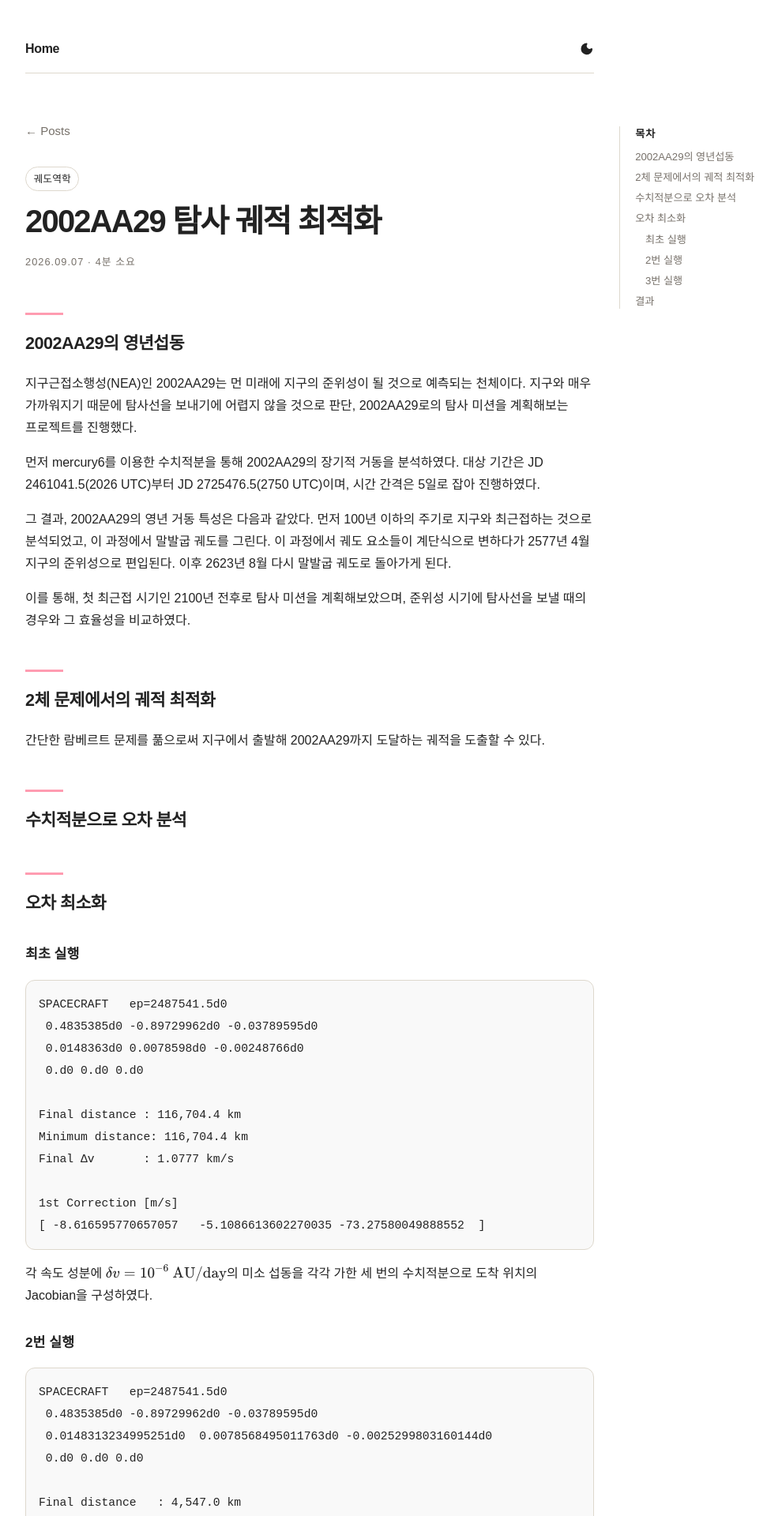
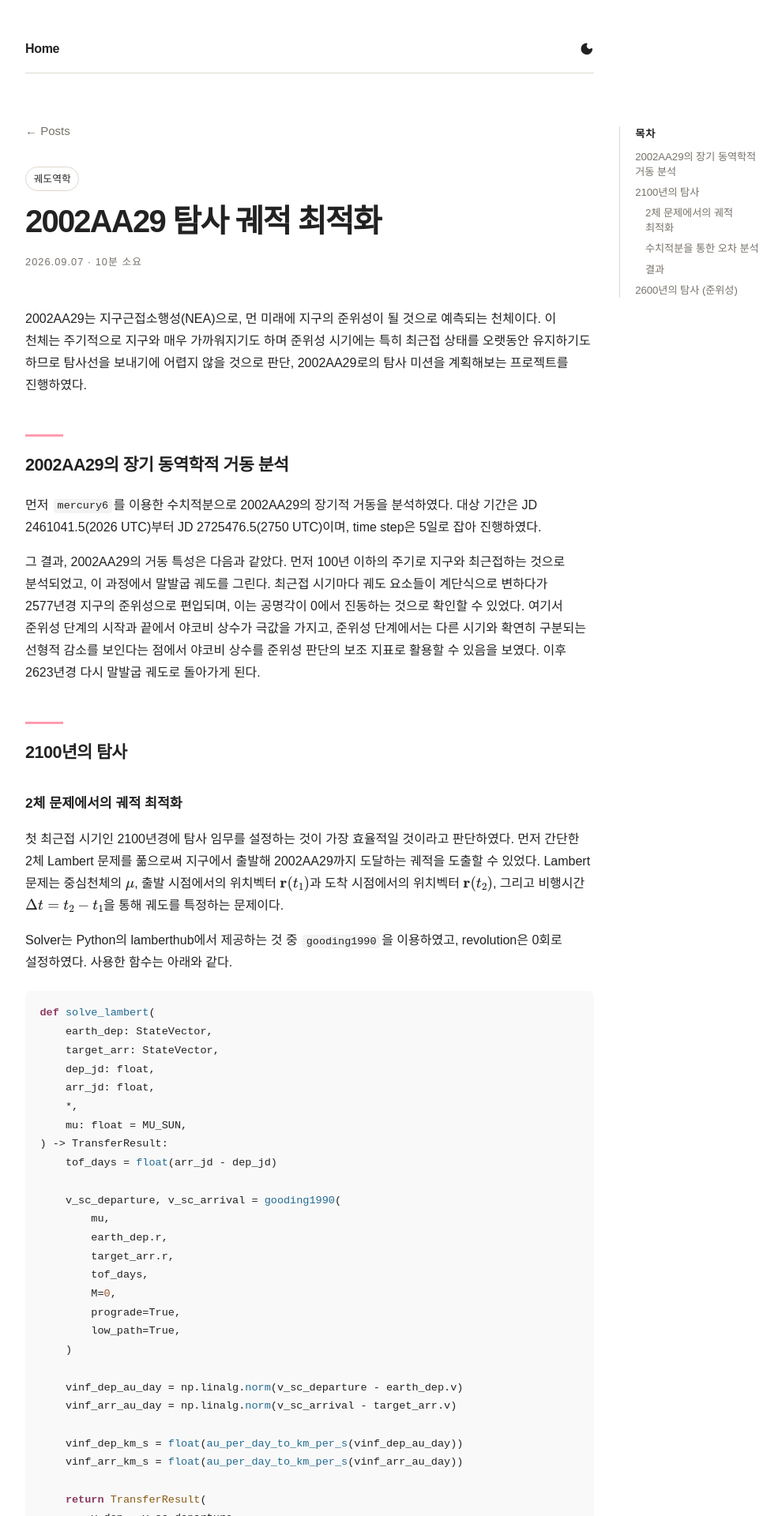
Before and after one commit to shami-momo/shami-momo.github.io, a Jekyll site: the page built from _posts/2026-09-07-2002AA29.md, in a window 1280 px wide. Shown: the top 1920 px of the page at 79% size, without its empty margins (248-1238 px from the left). Built offline with Jekyll 4.4.1, drawn with Linux system fonts in a browser that asks for light colours; some web fonts are replaced; comment, search, counter and statistics services are not loaded; some of the changed text lies outside the part shown.

Commit message:
aa29 update

````diff
--- a/_posts/2026-09-07-2002AA29.md
+++ b/_posts/2026-09-07-2002AA29.md
@@ -5,65 +5,107 @@ date: 2026-09-07
 tags: [궤도역학]
 ---
 
-## 2002AA29의 영년섭동
-지구근접소행성(NEA)인 2002AA29는 먼 미래에 지구의 준위성이 될 것으로 예측되는 천체이다. 지구와 매우 가까워지기 때문에 탐사선을 보내기에 어렵지 않을 것으로 판단, 2002AA29로의 탐사 미션을 계획해보는 프로젝트를 진행했다.
+2002AA29는 지구근접소행성(NEA)으로, 먼 미래에 지구의 준위성이 될 것으로 예측되는 천체이다. 이 천체는 주기적으로 지구와 매우 가까워지기도 하며 준위성 시기에는 특히 최근접 상태를 오랫동안 유지하기도 하므로 탐사선을 보내기에 어렵지 않을 것으로 판단, 2002AA29로의 탐사 미션을 계획해보는 프로젝트를 진행하였다.
 
-먼저 mercury6를 이용한 수치적분을 통해 2002AA29의 장기적 거동을 분석하였다. 대상 기간은 JD 2461041.5(2026 UTC)부터 JD 2725476.5(2750 UTC)이며, 시간 간격은 5일로 잡아 진행하였다.
+## 2002AA29의 장기 동역학적 거동 분석
+먼저 `mercury6`를 이용한 수치적분으로 2002AA29의 장기적 거동을 분석하였다. 대상 기간은 JD 2461041.5(2026 UTC)부터 JD 2725476.5(2750 UTC)이며, time step은 5일로 잡아 진행하였다.
 
-그 결과, 2002AA29의 영년 거동 특성은 다음과 같았다. 먼저 100년 이하의 주기로 지구와 최근접하는 것으로 분석되었고, 이 과정에서 말발굽 궤도를 그린다. 이 과정에서 궤도 요소들이 계단식으로 변하다가 2577년 4월 지구의 준위성으로 편입된다. 이후 2623년 8월 다시 말발굽 궤도로 돌아가게 된다.
+그 결과, 2002AA29의 거동 특성은 다음과 같았다. 먼저 100년 이하의 주기로 지구와 최근접하는 것으로 분석되었고, 이 과정에서 말발굽 궤도를 그린다. 최근접 시기마다 궤도 요소들이 계단식으로 변하다가 2577년경 지구의 준위성으로 편입되며, 이는 공명각이 0에서 진동하는 것으로 확인할 수 있었다. 여기서 준위성 단계의 시작과 끝에서 야코비 상수가 극값을 가지고, 준위성 단계에서는 다른 시기와 확연히 구분되는 선형적 감소를 보인다는 점에서 야코비 상수를 준위성 판단의 보조 지표로 활용할 수 있음을 보였다. 이후 2623년경 다시 말발굽 궤도로 돌아가게 된다.
 
-이를 통해, 첫 최근접 시기인 2100년 전후로 탐사 미션을 계획해보았으며, 준위성 시기에 탐사선을 보낼 때의 경우와 그 효율성을 비교하였다.
+## 2100년의 탐사
+### 2체 문제에서의 궤적 최적화
+첫 최근접 시기인 2100년경에 탐사 임무를 설정하는 것이 가장 효율적일 것이라고 판단하였다. 먼저 간단한 2체 Lambert 문제를 풂으로써 지구에서 출발해 2002AA29까지 도달하는 궤적을 도출할 수 있었다. Lambert 문제는 중심천체의 $\mu$, 출발 시점에서의 위치벡터 $\mathbf{r}(t_1)$과 도착 시점에서의 위치벡터 $\mathbf{r}(t_2)$, 그리고 비행시간 $\Delta t=t_2-t_1$을 통해 궤도를 특정하는 문제이다.
 
-## 2체 문제에서의 궤적 최적화
-간단한 람베르트 문제를 풂으로써 지구에서 출발해 2002AA29까지 도달하는 궤적을 도출할 수 있다.
+Solver는 Python의 lamberthub에서 제공하는 것 중 `gooding1990`을 이용하였고, revolution은 0회로 설정하였다. 사용한 함수는 아래와 같다.
 
-## 수치적분으로 오차 분석
+```python
+def solve_lambert(
+    earth_dep: StateVector,
+    target_arr: StateVector,
+    dep_jd: float,
+    arr_jd: float,
+    *,
+    mu: float = MU_SUN,
+) -> TransferResult:
+    tof_days = float(arr_jd - dep_jd)
 
-## 오차 최소화
-### 최초 실행
-```
-SPACECRAFT   ep=2487541.5d0
- 0.4835385d0 -0.89729962d0 -0.03789595d0
- 0.0148363d0 0.0078598d0 -0.00248766d0
- 0.d0 0.d0 0.d0
+    v_sc_departure, v_sc_arrival = gooding1990(
+        mu,
+        earth_dep.r,
+        target_arr.r,
+        tof_days,
+        M=0,
+        prograde=True,
+        low_path=True,
+    )
 
-Final distance : 116,704.4 km
-Minimum distance: 116,704.4 km
-Final Δv       : 1.0777 km/s
+    vinf_dep_au_day = np.linalg.norm(v_sc_departure - earth_dep.v)
+    vinf_arr_au_day = np.linalg.norm(v_sc_arrival - target_arr.v)
 
-1st Correction [m/s]
-[ -8.616595770657057   -5.1086613602270035 -73.27580049888552  ]
-```
-각 속도 성분에 $\delta v=10^{-6}\;\mathrm{AU/day}$의 미소 섭동을 각각 가한 세 번의 수치적분으로 도착 위치의 Jacobian을 구성하였다.
+    vinf_dep_km_s = float(au_per_day_to_km_per_s(vinf_dep_au_day))
+    vinf_arr_km_s = float(au_per_day_to_km_per_s(vinf_arr_au_day))
 
-### 2번 실행
-```
-SPACECRAFT   ep=2487541.5d0
- 0.4835385d0 -0.89729962d0 -0.03789595d0
- 0.0148313234995251d0  0.0078568495011763d0 -0.0025299803160144d0
- 0.d0 0.d0 0.d0
-
-Final distance   : 4,547.0 km
-Minimum distance : 4,547.0 km
-Final Δv         : 1.0044 km/s
-
-Second correction [m/s]
-[-0.0249525027642017 -0.0194057472420637  0.3976249817186392]
+    return TransferResult(
+        v_dep = v_sc_departure,
+        v_arr = v_sc_arrival,
+        vinf_dep = vinf_dep_km_s,
+        vinf_arr = vinf_arr_km_s,
+        c3 = vinf_dep_km_s**2,
+        tof_days = tof_days,
+    )
 ```
 
-### 3번 실행
+2090년부터 2110년까지의 NASA JPL Horizons 데이터를 호출한 뒤 해당 일자 중 TOF가 30일부터 730일까지의 기간을 갖도록 출발 시기와 도착 시기를 바꿔가며 5일 간격으로 계산하였다.
+
+그 결과 그려진 $C_3$와 도착 $v_\infty$ 산점도는 아래와 같다. 산점도 전면에 명확한 front가 관찰되는 모습으로, 여기서 $C_3$는 0에 가까운 수치부터 30km²/s²의 범위를 가지며, 도착 $v_\infty$는 이와 trade-off 관계로 6km/s부터 0까지의 범위를 가지는 것으로 관찰되었다.
+
+ULA의 Vulcan Centaur는 화성행 미션의 $C_3$를 20km²/s² 정도로 잡고 있으므로, 이와 같은 고에너지 지구탈출 케이스와 비교하기 위해 이를 이번 미션의 상한값으로 설정하였다. 따라서 front에서 $C_3$가 10, 15, 20km²/s²인 경우를 대푯값으로 선정하여 해당 기간을 1일 간격으로 재계산하였고, 그 결과에서 $C_3\le20$인 경우 중 $v_\infty$가 최소인 값을 선정하였다.
+
+| 출발일 | 도착일 | 비행시간 | $C_3$ | 목표 도착 $v_\infty$ |
+|---|---|---|---|---|
+| JD 2487526.5 | JD 2487722.5 | 196.0 days | 19.94976km²/s² | 1.065905km/s |
+
+이 상태로 수치적분을 돌리면 지구와 좌표가 겹치므로, 우선 15일 이후(JD 2487541.5)로 전파시킨 후의 값을 초기값으로 채용하였다. 이는 발사체의 주차궤도 탈출 및 출발 후 15일간의 근지구 운동을 의미하지는 않는다.
+
+### 수치적분을 통한 오차 분석
+#### 최초 실행
+
+|   | $x$ | $y$ | $z$ |
+|---|---|---|---|
+| $\mathbf{r}$ [au] | 0.4835385 | -0.89729962 | -0.03789595 |
+| $\mathbf{v}$ [au/day] | 0.0148363 | 0.0078598 | -0.00248766 |
+
+1차 시도에서는 목표까지의 거리가 116,704.4km로 큰 오차가 발생하였다. 이를 해결하기 위해 각 속도 성분에 $\delta v=10^{-6}\;\mathrm{AU/day}$의 미소 섭동을 각각 가한 세 번의 수치적분으로 도착 위치의 Jacobian을 구성하였고, 이후 도착 이탈 위치와 초기값의 선형 가정을 통해 보정값을 도출하였다.
+
 ```
-SPACECRAFT   ep=2487541.5d0
- 0.4835385d0 -0.89729962d0 -0.03789595d0
- 0.0148313090882489d0  0.0078568382934195d0 -0.0025297506683713d0
- 0.d0 0.d0 0.d0
-
-Final distance   : 48.5 km
-Minimum distance : 48.5 km
-Final Δv         : 1.0048 km/s
+1st Correction [m/s]
+[ -8.616595770657057 -5.1086613602270035 -73.27580049888552 ]
 ```
 
-## 결과
+#### 2번 실행
+
+|   | $x$ | $y$ | $z$ |
+|---|---|---|---|
+| $\mathbf{r}$ [au] | 0.4835385 | -0.89729962 | -0.03789595 |
+| $\mathbf{v}$ [au/day] | 0.0148313234995251 |  0.0078568495011763 | -0.0025299803160144 |
+
+2차 시도에서는 목표까지의 거리가 4,547.0km로 비교적 줄었지만 여전히 오차가 크므로, 다시 보정하였다.
+
+```
+Second correction [m/s]
+[ -0.0249525027642017 -0.0194057472420637  0.3976249817186392 ]
+```
+
+#### 3번 실행
+
+|   | $x$ | $y$ | $z$ |
+|---|---|---|---|
+| $\mathbf{r}$ [au] | 0.4835385 | -0.89729962 | -0.03789595 |
+| $\mathbf{v}$ [au/day] | 0.0148313090882489 |  0.0078568382934195 | -0.0025297506683713 |
+
+3차 시도에서는 목표까지의 거리가 48.5km로 도출되었다. 이는 목표 천체의 크기보다 여전히 큰 값이므로 정밀 근접운용을 위한 해는 아니지만, 본 연구의 단순화된 다체 동역학 검증에서 Lambert 초기해가 수십 km 수준까지 보정 가능함을 보인다.
+
+### 결과
 
 | 항목 | 값 |
 |---|---|
@@ -71,8 +113,13 @@ Final Δv         : 1.0048 km/s
 | 도착일 | JD 2487722.5 |
 | 비행시간 | 196.0 days |
 | 지구 출발 $C_3$ | 19.94976 km²/s² |
-| 2체 Lambert 도착 $v_\infty$ | 1.065905 km/s |
+| 목표 도착 $v_\infty$ | 1.065905 km/s |
 | 보정 시각 | JD 2487541.5 |
 | 순 속도 보정량 | 73.57 m/s |
 | 보정 후 도착 위치오차 | 48.5 km |
 | 보정 후 도착 상대속도 | 1.0048 km/s |
+
+## 2600년의 탐사 (준위성)
+앞서 얻은 탐사 조건을 준위성 시기와 비교하여 더 효율적인 임무가 가능할지 여부를 분석하였다. 준위성 기간에서 약 1년 정도의 앞뒤 여유를 두고 JD 2662656.5부터 JD 2678725.5까지의 기간에 대해 앞선 과정을 반복하였다.
+
+그 결과, 해당 기간에서 $C_3$와 도착 $v_\infty$ 산점도가
--- a/assets/css/common.css
+++ b/assets/css/common.css
@@ -1,4 +1,19 @@
 @import url("https://cdn.jsdelivr.net/gh/orioncactus/pretendard/dist/web/variable/pretendardvariable-dynamic-subset.css");
+@font-face {
+    font-family: 'D2Coding';
+    src: url('https://cdn.jsdelivr.net/gh/projectnoonnu/noonfonts_three@1.0/D2Coding.woff') format('woff');
+    font-weight: normal;
+    font-display: swap;
+}
+/* roboto-mono-latin-wght-normal */
+@font-face {
+  font-family: 'Roboto Mono Variable';
+  font-style: normal;
+  font-display: swap;
+  font-weight: 100 700;
+  src: url(https://cdn.jsdelivr.net/fontsource/fonts/roboto-mono:vf@5.3.0/latin-wght-normal.woff2) format('woff2-variations');
+  unicode-range: U+0000-00FF,U+0131,U+0152-0153,U+02BB-02BC,U+02C6,U+02DA,U+02DC,U+0304,U+0308,U+0329,U+2000-206F,U+20AC,U+2122,U+2191,U+2193,U+2212,U+2215,U+FEFF,U+FFFD;
+}
 
 :root {
   color-scheme: light;
@@ -77,6 +92,7 @@ body {
   font-family:
     "Pretendard Variable",
     "Pretendard",
+    "D2Coding",
     sans-serif;
   line-height: 1.75;
   word-break: keep-all;
--- a/assets/css/post.css
+++ b/assets/css/post.css
@@ -41,27 +41,80 @@
   background-position: 0 88%;
 }
 
-.content code {
-  padding: 0.1em 0.32em;
-  border: 1px solid var(--line-soft);
-  border-radius: 5px;
+.content code{
+  font-family: 'Roboto Mono Variable', monospace;
+}
+
+.highlight {
+  margin: 1.4rem 0;
+  border-radius: 0.45rem;
+  overflow-x: auto;
   background: var(--paper);
   font-size: 0.92em;
 }
 
-.content pre {
-  max-width: 100%;
-  padding: 16px;
-  overflow-x: auto;
-  border: 1px solid var(--line);
-  border-radius: 12px;
-  background: var(--paper);
+.highlight pre {
+  margin: 0;
+  padding: 1rem 1.15rem;
+  background: transparent;
 }
 
-.content pre code {
-  padding: 0;
-  border: 0;
-  background: transparent;
+.content :not(pre) > code {
+  margin: 0.125rem;
+  padding: 0.1em 0.35em;
+  border-radius: 0.25rem;
+  background: var(--muted-soft);
+  font-size: 0.84em;
+  white-space: normal;
+}
+
+.highlight .k,
+.highlight .kd,
+.highlight .kn,
+.highlight .kp,
+.highlight .kr,
+.highlight .kt {
+  color: #8b3a62; /* 예약어: def, for, import 등 */
+  font-weight: 600;
+}
+
+.highlight .nf,
+.highlight .fm {
+  color: #226b92; /* 함수 */
+}
+
+.highlight .nc {
+  color: #8a5a12; /* 클래스 */
+}
+
+.highlight .s,
+.highlight .s1,
+.highlight .s2,
+.highlight .sa,
+.highlight .sb,
+.highlight .sc,
+.highlight .sd {
+  color: #4d7a42; /* 문자열 */
+}
+
+.highlight .mi,
+.highlight .mf,
+.highlight .mh,
+.highlight .mo {
+  color: #9a5528; /* 숫자 */
+}
+
+.highlight .c,
+.highlight .c1,
+.highlight .cm,
+.highlight .cp {
+  color: var(--muted); /* 주석 */
+  font-style: italic;
+}
+
+.highlight .o,
+.highlight .p {
+  color: inherit;
 }
 
 .content blockquote {
````
